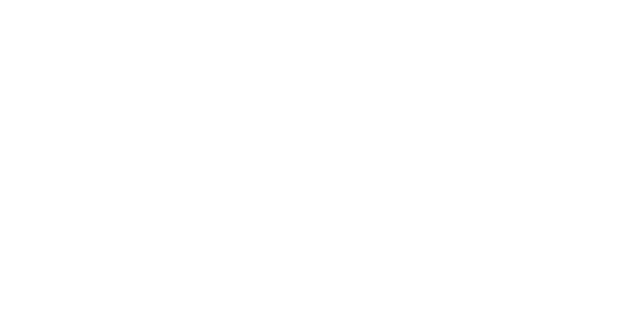
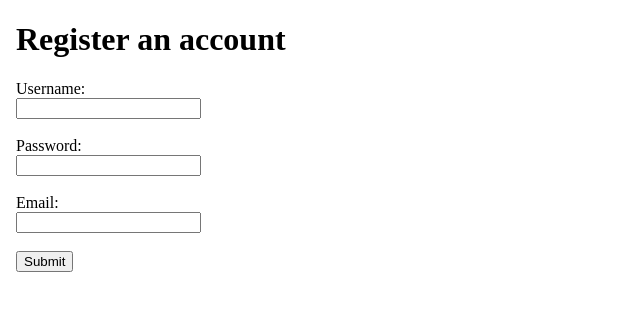
Before and after one commit to aaroncheungcompsci/SeniorProject, an Angular app in the folder karmecca-crm2/: page /register in a window 1280 px wide. Before the commit this address led to /. Shown: the top 310 px of the page, without its empty margins (0-640 px from the left). Built offline with nearby package versions, Linux system fonts and the light colour scheme.

Commit message:
Aaron Cheung: Created a register page that enables a user to create an account with a Username, password, and their desired email. Functionalities have yet to work. (#13):  #36, #23, #22, #19

```diff
--- a/karmecca-crm2/src/app/login/login.component.html
+++ b/karmecca-crm2/src/app/login/login.component.html
@@ -4,13 +4,19 @@
     </div>
 
     <div class="container">
+      <!-- Username Field -->
       <label for="uname"><b>Username</b></label>
       <input type="text" placeholder="Enter Username" name="uname" required>
 
+      <!-- Password Field-->
       <label for="psw"><b>Password</b></label>
       <input type="password" placeholder="Enter Password" name="psw" required>
 
       <button type="submit">Login</button>
+
+      <!-- Register button -->
+      <button type="button" class="registerbtn" onclick="location.href='../register'">Register</button>
+
       <label>
         <input type="checkbox" checked="checked" name="remember"> Remember me
       </label>
@@ -18,6 +24,6 @@
 
     <div class="container" style="background-color:#f1f1f1">
       <button type="button" class="cancelbtn">Cancel</button>
-      <span class="psw">Forgot <a href="#">password?</a></span>
+      <span class="psw"><a href="#">Forgot password?</a></span>
     </div>
   </form>
--- /dev/null
+++ b/karmecca-crm2/src/app/register/register.component.html
@@ -0,0 +1,22 @@
+<!DOCTYPE html>
+<html>
+<body>
+
+    <h1> Register an account </h1>
+
+    <form>
+        Username:<br>
+        <input type="text" name="username">
+        <br><br>
+        Password:<br>
+        <input type="text" name="password">
+        <br><br>
+        Email:<br>
+        <input type="text" name="email_addr">
+        <br><br>
+        <!--BUG HERE: does not redirect to home, only redirects to itself -->
+        <button type="submit" class="submitbtn" onclick="location.href='../login'">Submit</button>
+    </form>
+
+</body>
+</html>
--- /dev/null
+++ b/karmecca-crm2/src/app/register/register.component.ts
@@ -0,0 +1,15 @@
+import { Component, OnInit } from '@angular/core';
+
+@Component({
+  selector: 'app-register',
+  templateUrl: './register.component.html',
+  styleUrls: ['./register.component.css']
+})
+export class RegisterComponent implements OnInit {
+
+  constructor() { }
+
+  ngOnInit() {
+  }
+
+}
```
Also changed, not shown: karmecca-crm2/src/app/app.module.ts (+8 -1 lines), karmecca-crm2/src/app/register/register.component.css (added), 1 other file (tests, documents, lock files or other folders).
